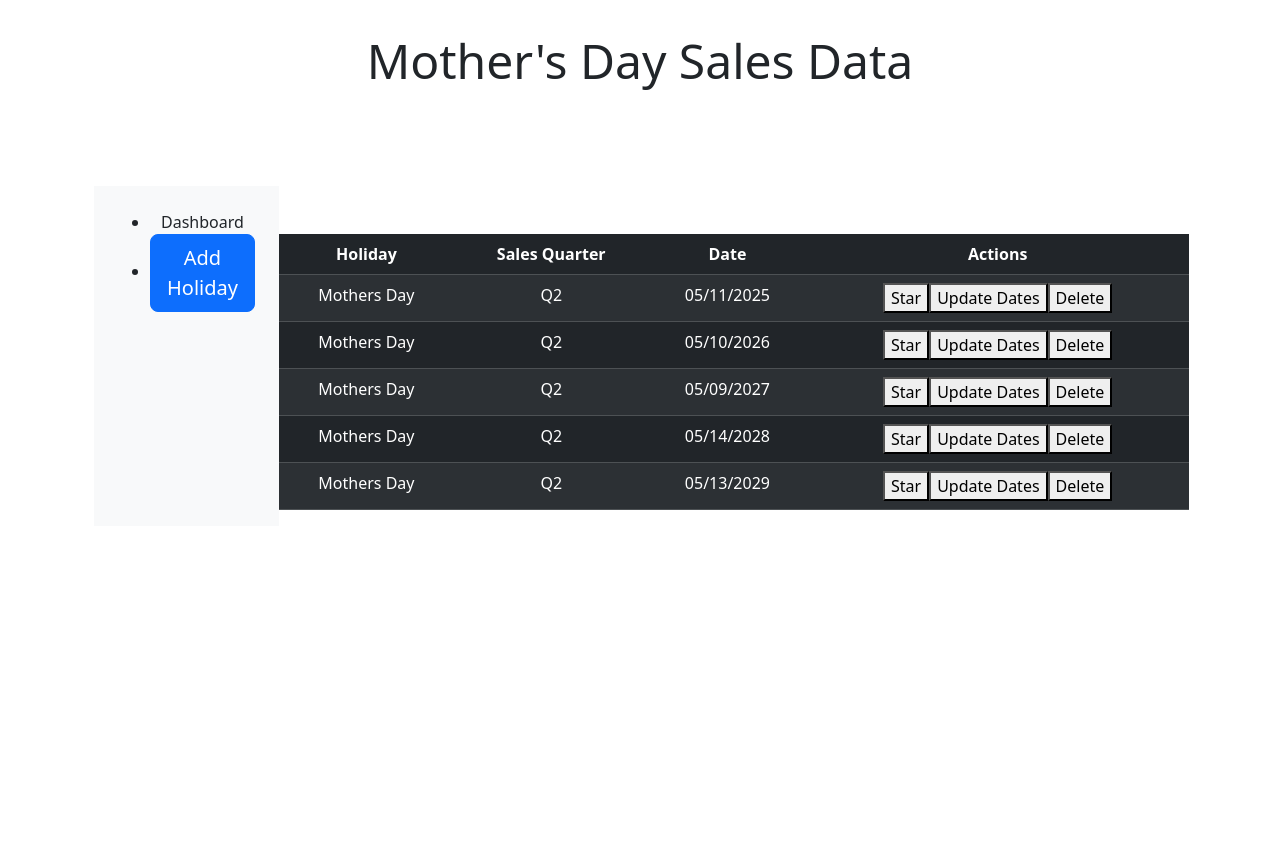
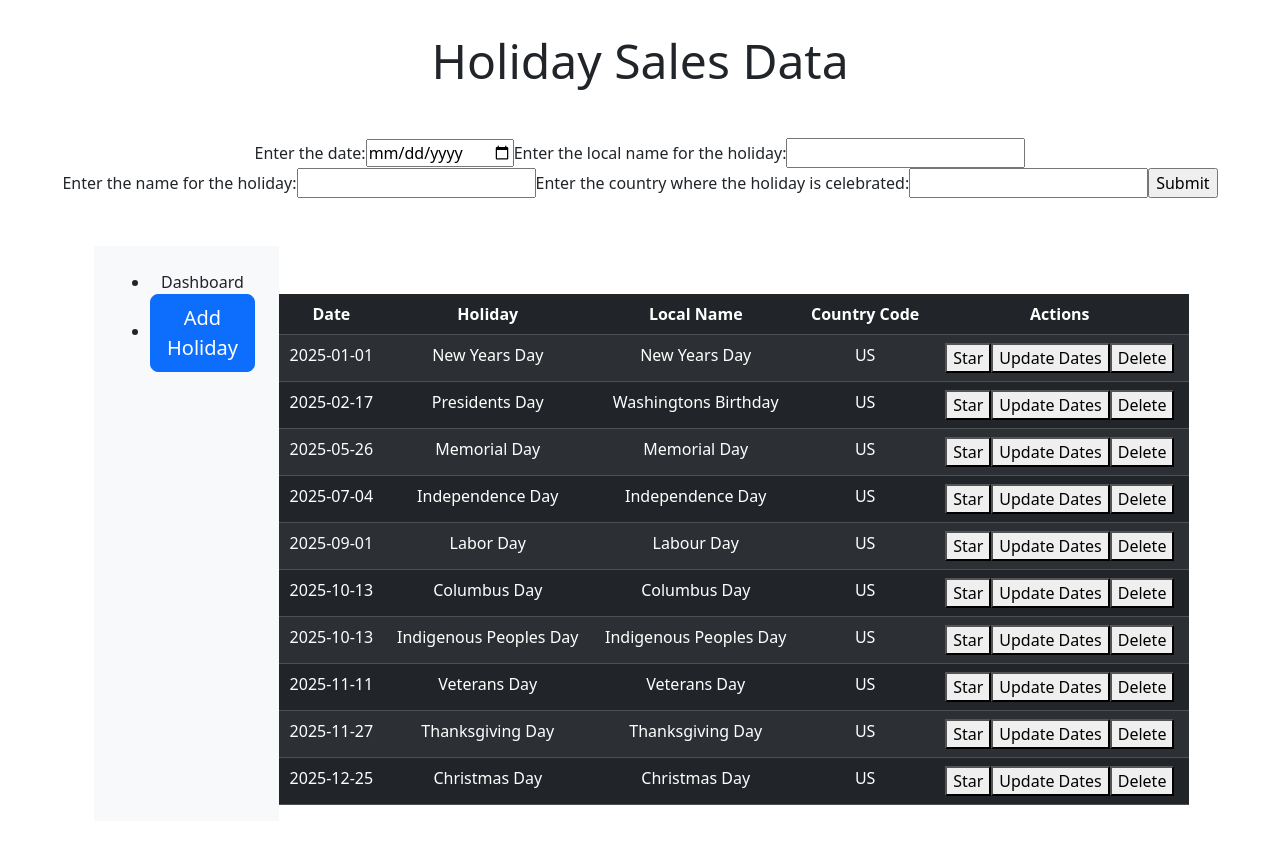
Before and after one commit to kpetrine/first-react-app, a React (Vite) app: page / in a window 1280 px wide. Shown: the top 844 px of the page. Built offline with nearby package versions, Linux system fonts and the light colour scheme.

Commit message:
add form

```diff
--- a/index.html
+++ b/index.html
@@ -20,7 +20,7 @@ It’s using at least 1 prop -->
     <meta charset="UTF-8" />
     <link rel="icon" type="image/svg+xml" href="/vite.svg" />
     <meta name="viewport" content="width=device-width, initial-scale=1.0" />
-    <title>Mother's Day Sales Data</title>
+    <title>Holiday Sales Data</title>
   </head>
   <body>
 <div id="root"></div>
--- a/src/App.tsx
+++ b/src/App.tsx
@@ -1,15 +1,16 @@
 import { useState } from 'react';
 import Sidebar from "./Components/Sidebar";
 import Title from "./Components/Title";
+import SearchForm from './Components/AddHolidayForm';
 import './App.css';
 
 // Define the Holiday type
 export type Holiday = {
   id: number;
+  date: string;
+  localName:  string;
   name: string;
-  quarter: string;
-  sales?: number | null;
-  dates: string[];
+countryCode: string;
   starred: boolean;
 };
 
@@ -18,45 +19,98 @@ export default function App() {
   const [holidays, setHolidays] = useState<Holiday[]>([
     {
     id: 1,
-      name: 'Mothers Day',
-      quarter: 'Q2',
-      sales: null,
-      dates: ['05/11/2025'],
+    date: "2025-01-01",
+    localName: 'New Years Day',
+    name: 'New Years Day',
+    countryCode: 'US',
     starred: false,
     },
 
     {
     id: 2,
-  name: 'Mothers Day',
-  quarter: 'Q2',
-  sales: null,
-  dates: ['05/10/2026'],
+    date: "2025-02-17",
+    localName: 'Washingtons Birthday',
+    name: 'Presidents Day',
+    countryCode: 'US',
     starred: false,
     },
+
     {
     id: 3,
-  name: 'Mothers Day',
-  quarter: 'Q2',
-  sales: null,
-  dates: ['05/09/2027'],
+     date: "2025-05-26",
+    localName: 'Memorial Day',
+    name: 'Memorial Day',
+    countryCode: 'US',
     starred: false,
     },
+
     {
     id: 4,
-  name: 'Mothers Day',
-  quarter: 'Q2',
-  sales: null,
-  dates: ['05/14/2028'],
+     date: "2025-07-04",
+    localName: 'Independence Day',
+    name: 'Independence Day',
+    countryCode: 'US',
     starred: false,
     },
+
     {
     id: 5,
-  name: 'Mothers Day',
-  quarter: 'Q2',
-  sales: null,
-  dates: ['05/13/2029'],
+     date: "2025-09-01",
+    localName: 'Labour Day',
+    name: 'Labor Day',
+    countryCode: 'US',
     starred: false,
     },
+
+    {
+    id: 6,
+     date: "2025-10-13",
+    localName: 'Columbus Day',
+    name: 'Columbus Day',
+    countryCode: 'US',
+    starred: false,
+    },
+
+    {
+    id: 7,
+     date: "2025-10-13",
+    localName: 'Indigenous Peoples Day',
+    name: 'Indigenous Peoples Day',
+    countryCode: 'US',
+    starred: false,
+    },
+
+     {
+    id: 8,
+     date: "2025-11-11",
+    localName: 'Veterans Day',
+    name: 'Veterans Day',
+    countryCode: 'US',
+    starred: false,
+    },
+
+
+  {
+    id: 9,
+     date: "2025-11-27",
+    localName: 'Thanksgiving Day',
+    name: 'Thanksgiving Day',
+    countryCode: 'US',
+    starred: false,
+    },
+
+
+    {
+    id: 10,
+    date: "2025-12-25",
+    localName: 'Christmas Day',
+    name: 'Christmas Day',
+    countryCode: 'US',
+    starred: false,
+    },
+
+
+
 
 ]
   );
@@ -85,6 +139,7 @@ const handleUpdateHoliday = (id: number, updatedHoliday: Partial<Holiday>) => {
 return (
     <div className="d-flex flex-column vh-100">
         <Title />
+        <SearchForm onSubmit={handleAddHoliday} /> {/* Add SearchForm here */}
         <div className="container mt-5">
             <div className="container-fluid">
                 <div className="d-flex">
@@ -93,23 +148,25 @@ return (
                         <table className="table table-striped table-dark">
                             <thead>
                                 <tr>
+                                    <th>Date</th>
                                     <th>Holiday</th>
-                                    <th>Sales Quarter</th>
-                                    <th>Date</th>
+                                    <th>Local Name</th>
+                                    <th>Country Code</th>
                                     <th>Actions</th>
                                 </tr>
                             </thead>
                             <tbody className="holidays-list" id="tbody">
                                 {holidays.map((holiday) => (
                                     <tr key={holiday.id}>
+                                        <td>{holiday.date}</td>
                                         <td>{holiday.name}</td>
-                                        <td>{holiday.quarter}</td>
-                                        <td>{holiday.dates.join(", ")}</td>
+                                        <td>{holiday.localName}</td>
+                                        <td>{holiday.countryCode}</td>
                                         <td>
                                             <button onClick={() => toggleStarred(holiday.id)}>
                                                 {holiday.starred ? 'Unstar' : 'Star'}
                                             </button>
-                                            <button onClick={() => handleUpdateHoliday(holiday.id, { dates: ['new date here'] })}>
+                                            <button onClick={() => handleUpdateHoliday(holiday.id, { date: 'new date here' })}>
                                                 Update Dates
                                             </button>
                                             <button onClick={() => handleDeleteHoliday(holiday.id)}>
--- /dev/null
+++ b/src/Components/AddHolidayForm.tsx
@@ -0,0 +1,83 @@
+import { useState } from 'react';
+
+// Define the prop types
+interface AddHolidayFormProps {
+    onSubmit: (holiday: {
+        id: number;
+        date: string;
+        localName: string;
+        name: string;
+        countryCode: string;
+        starred: boolean }) => void;
+}
+
+export default function AddHolidayForm({ onSubmit }: AddHolidayFormProps) {
+    const initialInputs = {
+        date: "",
+        localName: "",
+        name: "",
+        countryCode: ""
+    };
+
+    const [inputs, setInputs] = useState(initialInputs);
+
+
+    const handleChange = (event: React.ChangeEvent<HTMLInputElement>) => {
+        const { name, value } = event.target;
+        setInputs((values) => ({ ...values, [name]: value }));
+    };
+
+    const handleSubmit = (event: React.FormEvent) => {
+        event.preventDefault();
+        if (onSubmit) {
+            const newHoliday = {
+                id: Date.now(), // Unique ID
+                ...inputs,
+                starred: false,
+            };
+            onSubmit(newHoliday); // Pass the new holiday data to the parent component
+            setInputs(initialInputs); // Reset the form
+        }
+    };
+
+    return (
+        <form onSubmit={handleSubmit}>
+            <label>Enter the date:
+                <input
+                    type="date"
+                    name="date"
+                    value={inputs.date}
+                    onChange={handleChange}
+                />
+            </label>
+
+            <label>Enter the local name for the holiday:
+                <input
+                    type="text"
+                    name="localName"
+                    value={inputs.localName}
+                    onChange={handleChange}
+                />
+            </label>
+
+            <label>Enter the name for the holiday:
+                <input
+                    type="text"
+                    name="name"
+                    value={inputs.name}
+                    onChange={handleChange}
+                />
+            </label>
+
+            <label>Enter the country where the holiday is celebrated:
+                <input
+                    type="text"
+                    name="countryCode"
+                    value={inputs.countryCode}
+                    onChange={handleChange}
+                />
+            </label>
+            <input type="submit" />
+        </form>
+    );
+}
--- a/src/Components/Holidays.tsx
+++ b/src/Components/Holidays.tsx
@@ -20,10 +20,10 @@ export default function Holidays({ holidays, onDelete }: HolidaysProps) {
             <ul>
                 {holidays.map(holiday => (
                     <li key={holiday.id}>
-                        <strong>{holiday.name}</strong> (Quarter: {holiday.quarter})
+                        <strong>{holiday.name}</strong> ({holiday.localName})
                         <ul>
 
-                            <li>Dates: {holiday.dates.join(', ')}</li>
+                            <li>Dates: {holiday.date}</li>
                             <li>
                                 <button onClick={() => handleDelete(holiday.id)}>
                                     Delete
--- a/src/Components/Sidebar.tsx
+++ b/src/Components/Sidebar.tsx
@@ -11,9 +11,10 @@ export default function Sidebar({ holidays, onAddHoliday }: SidebarProps) {
     // Example logic for adding a holiday
     const newHoliday: Holiday = {
       id: holidays.length + 1, // Simple ID generation
-      name: 'New Holiday',
-      quarter: 'Q1',
-      dates: ['01/01/2025'],
+      date: '2025-05-11',
+      localName: 'Mothers Day',
+      name: 'Mothers Day',
+      countryCode: 'US',
       starred: false,
     };
 
--- a/src/Components/Title.tsx
+++ b/src/Components/Title.tsx
@@ -6,7 +6,7 @@ export default function Title() {
   return (
     <div className="text-center">
       <h1 className="display-5 mb-5">
-        <strong>Mother's Day Sales Data</strong>
+        <strong>Holiday Sales Data</strong>
       </h1>
     </div>
   );
```
Lines whose indentation alone changed are shown as unchanged.
